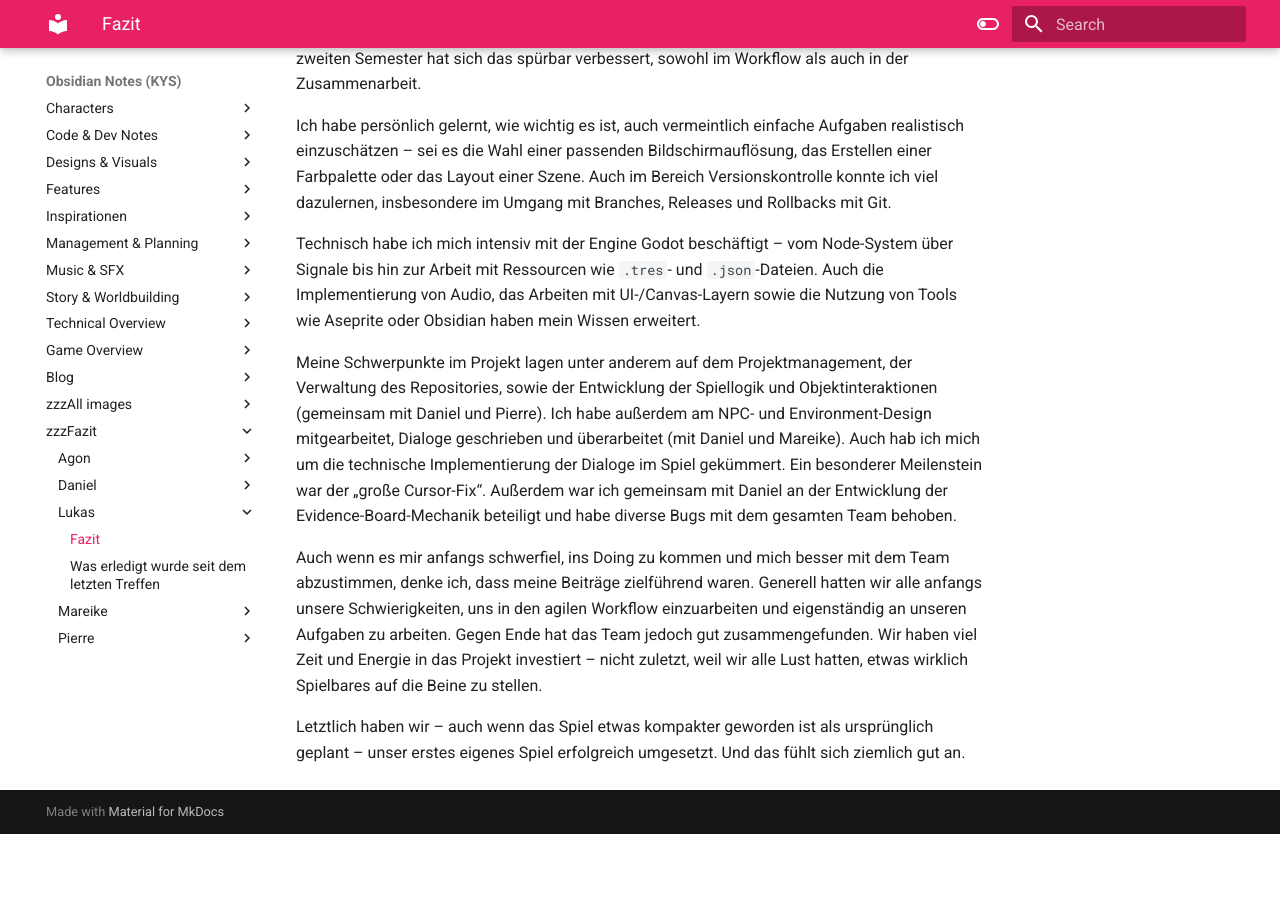
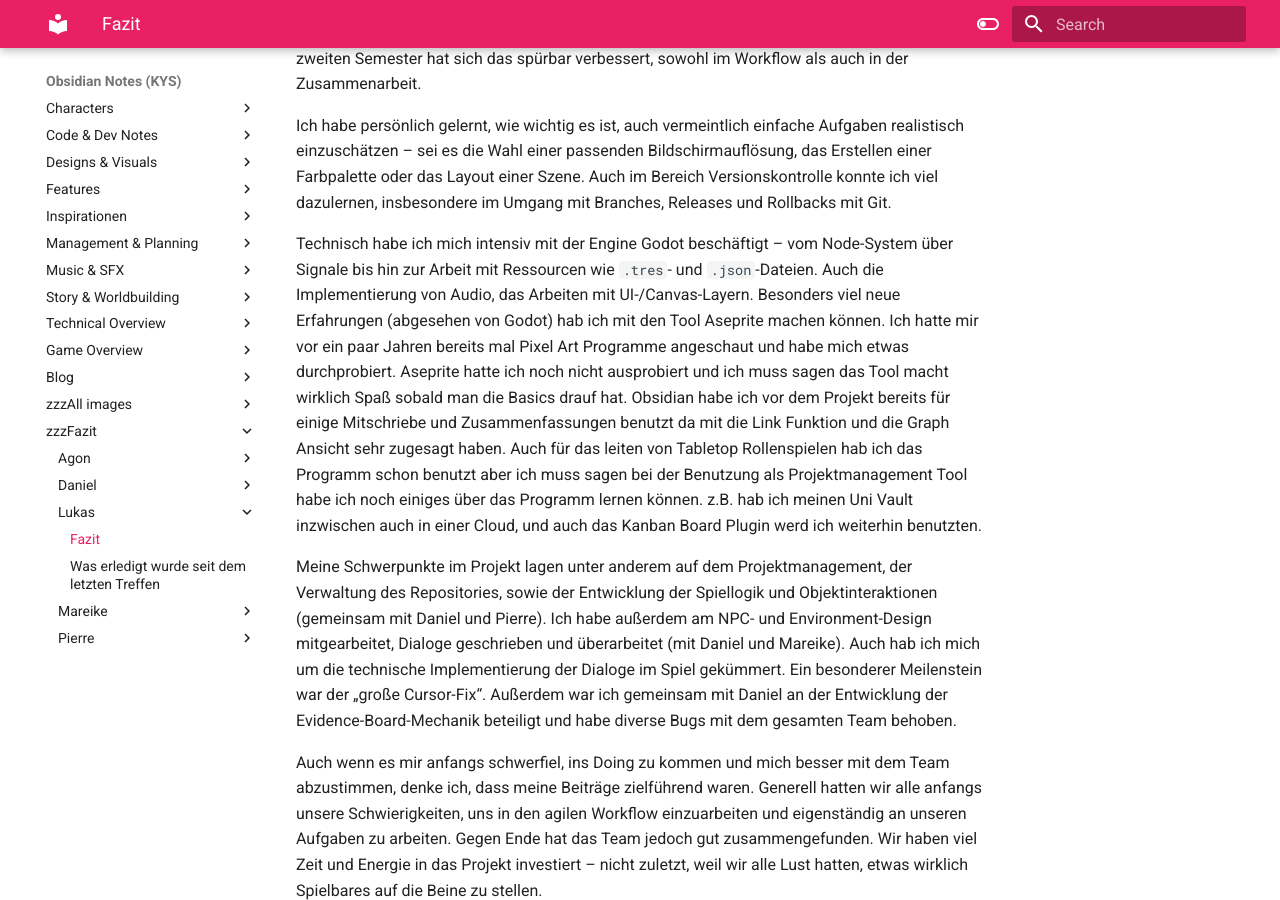
Before and after one commit to HFU-DM-PointClick/obsidian-orga, an MkDocs documentation site: the page built from docs/zzzFazit/Lukas/Fazit.md, in a window 1280 px wide and 900 px high, scrolled down 617 px. Built offline with MkDocs 1.6.1 and Material for MkDocs 9.7.7, drawn with Linux system fonts in a browser that asks for light colours; before the commit the page ends 1451 px from its top, so only the background shows below that.

Commit message:
added some more Fazit

```diff
--- a/docs/zzzFazit/Lukas/Fazit.md
+++ b/docs/zzzFazit/Lukas/Fazit.md
@@ -11,7 +11,9 @@ Natürlich lief nicht alles reibungslos: Zu Beginn war unsere Kommunikation trot
 
 Ich habe persönlich gelernt, wie wichtig es ist, auch vermeintlich einfache Aufgaben realistisch einzuschätzen – sei es die Wahl einer passenden Bildschirmauflösung, das Erstellen einer Farbpalette oder das Layout einer Szene. Auch im Bereich Versionskontrolle konnte ich viel dazulernen, insbesondere im Umgang mit Branches, Releases und Rollbacks mit Git.
 
-Technisch habe ich mich intensiv mit der Engine Godot beschäftigt – vom Node-System über Signale bis hin zur Arbeit mit Ressourcen wie `.tres`- und `.json`-Dateien. Auch die Implementierung von Audio, das Arbeiten mit UI-/Canvas-Layern sowie die Nutzung von Tools wie Aseprite oder Obsidian haben mein Wissen erweitert.
+Technisch habe ich mich intensiv mit der Engine Godot beschäftigt – vom Node-System über Signale bis hin zur Arbeit mit Ressourcen wie `.tres`- und `.json`-Dateien. Auch die Implementierung von Audio, das Arbeiten mit UI-/Canvas-Layern.
+ Besonders viel neue Erfahrungen (abgesehen von Godot) hab ich mit den Tool Aseprite machen können. Ich hatte mir vor ein paar Jahren bereits mal Pixel Art Programme angeschaut und habe mich etwas durchprobiert. Aseprite hatte ich noch nicht ausprobiert und ich muss sagen das Tool macht wirklich Spaß sobald man die Basics drauf hat.
+ Obsidian habe ich vor dem Projekt bereits für einige Mitschriebe und Zusammenfassungen benutzt da mit die Link Funktion und die Graph Ansicht sehr zugesagt haben. Auch für das leiten von Tabletop Rollenspielen hab ich das Programm schon benutzt aber ich muss sagen bei der Benutzung als Projektmanagement Tool habe ich noch einiges über das Programm lernen können. z.B. hab ich meinen Uni Vault inzwischen auch in einer Cloud, und auch das Kanban Board Plugin werd ich weiterhin benutzten.
 
 Meine Schwerpunkte im Projekt lagen unter anderem auf dem Projektmanagement, der Verwaltung des Repositories, sowie der Entwicklung der Spiellogik und Objektinteraktionen (gemeinsam mit Daniel und Pierre).
 Ich habe außerdem am NPC- und Environment-Design mitgearbeitet, Dialoge geschrieben und überarbeitet (mit Daniel und Mareike).
```
